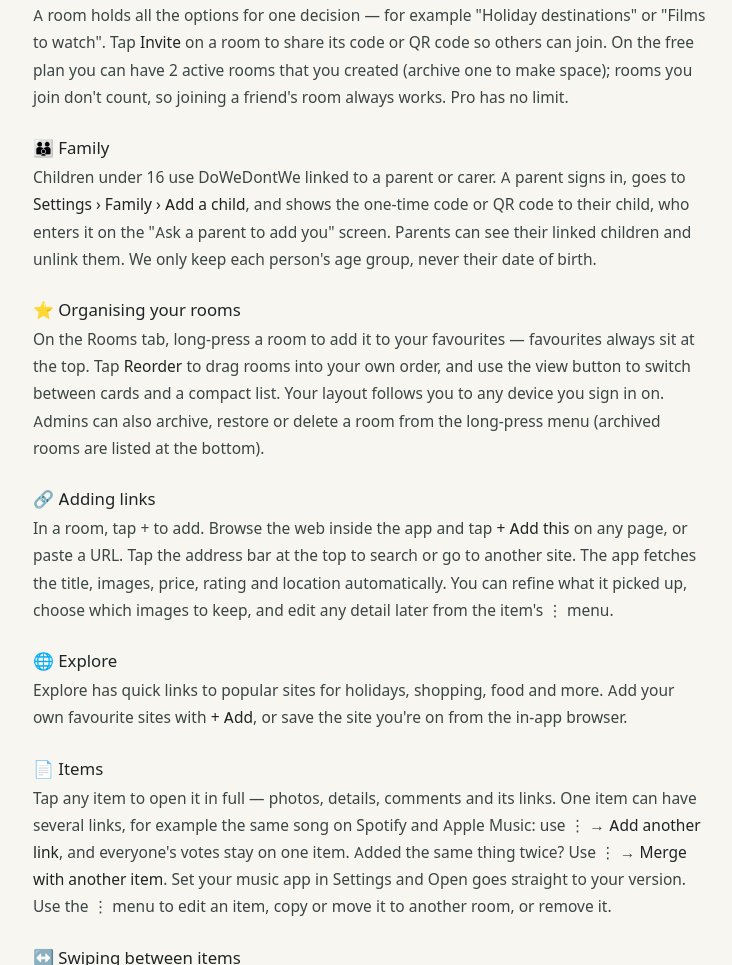
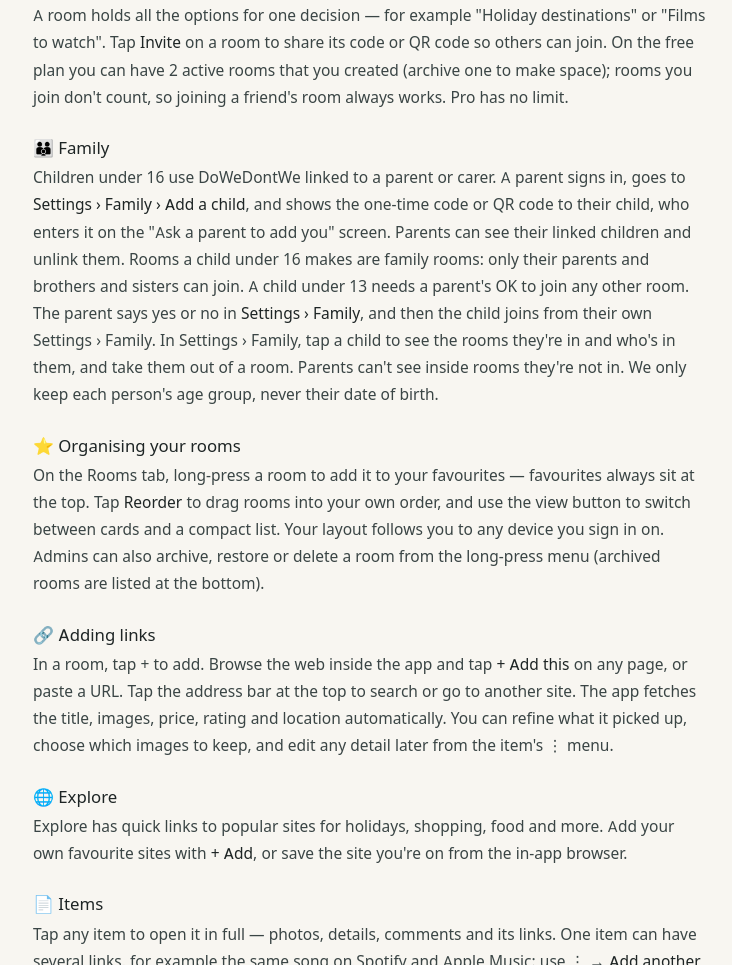
Before and after one commit to optionalsalad/optionalsalad-site, a plain HTML site: page public/dowedontwe/guide.html in a window 1280 px wide. Shown: the part 1342-2307 px from the top of the page, without its empty margins (269-1001 px from the left). Drawn offline with Linux system fonts and the light colour scheme.

Commit message:
Guide: family rooms for under-16s, parent OK for under-13s, parents see their child's rooms (app v0.59.0)

```diff
--- a/public/dowedontwe/guide.html
+++ b/public/dowedontwe/guide.html
@@ -81,7 +81,7 @@
       <h3 id="rooms"><span aria-hidden="true">🏠</span> Rooms</h3>
       <p>A room holds all the options for one decision — for example "Holiday destinations" or "Films to watch". Tap <strong>Invite</strong> on a room to share its code or QR code so others can join. On the free plan you can have 2 active rooms that you created (archive one to make space); rooms you join don't count, so joining a friend's room always works. Pro has no limit.</p>
       <h3 id="family"><span aria-hidden="true">👪</span> Family</h3>
-      <p>Children under 16 use DoWeDontWe linked to a parent or carer. A parent signs in, goes to <strong>Settings › Family › Add a child</strong>, and shows the one-time code or QR code to their child, who enters it on the "Ask a parent to add you" screen. Parents can see their linked children and unlink them. We only keep each person's age group, never their date of birth.</p>
+      <p>Children under 16 use DoWeDontWe linked to a parent or carer. A parent signs in, goes to <strong>Settings › Family › Add a child</strong>, and shows the one-time code or QR code to their child, who enters it on the "Ask a parent to add you" screen. Parents can see their linked children and unlink them. Rooms a child under 16 makes are family rooms: only their parents and brothers and sisters can join. A child under 13 needs a parent's OK to join any other room. The parent says yes or no in <strong>Settings › Family</strong>, and then the child joins from their own Settings › Family. In Settings › Family, tap a child to see the rooms they're in and who's in them, and take them out of a room. Parents can't see inside rooms they're not in. We only keep each person's age group, never their date of birth.</p>
       <h3 id="organising-rooms"><span aria-hidden="true">⭐</span> Organising your rooms</h3>
       <p>On the Rooms tab, long-press a room to add it to your favourites — favourites always sit at the top. Tap <strong>Reorder</strong> to drag rooms into your own order, and use the view button to switch between cards and a compact list. Your layout follows you to any device you sign in on. Admins can also archive, restore or delete a room from the long-press menu (archived rooms are listed at the bottom).</p>
       <h3 id="adding-links"><span aria-hidden="true">🔗</span> Adding links</h3>
```
Also changed, not shown: src/pages/dowedontwe/guide.html (+1 -1 lines).
